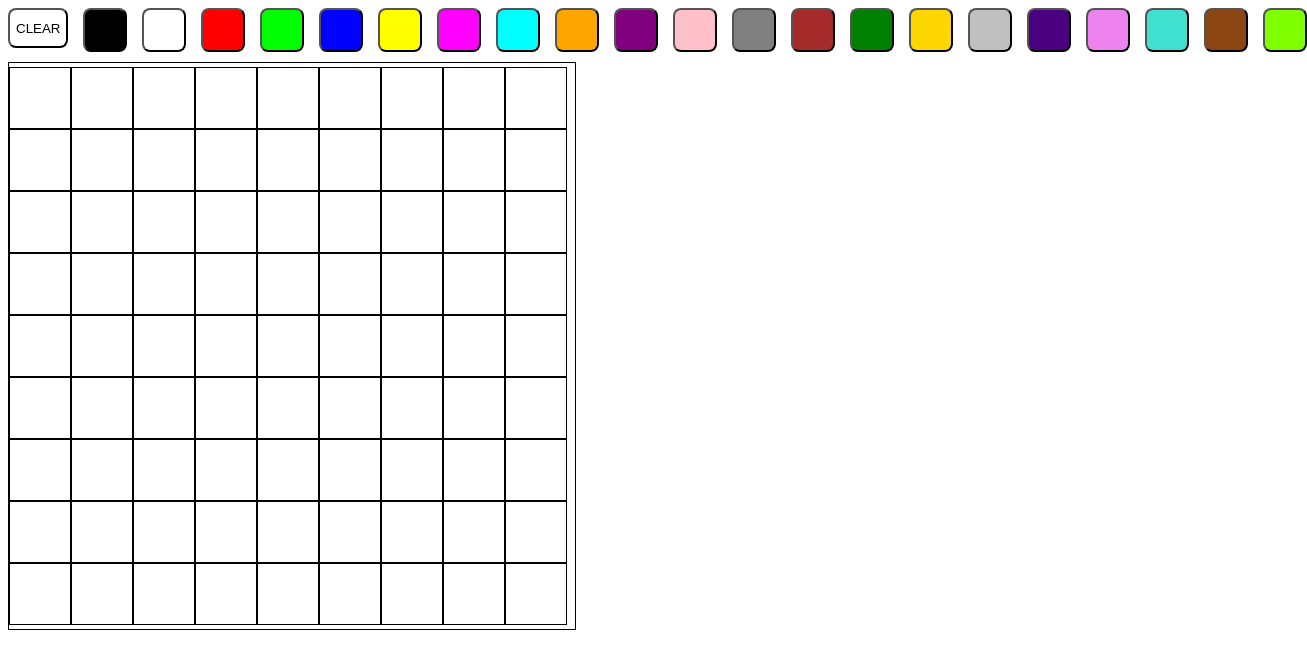
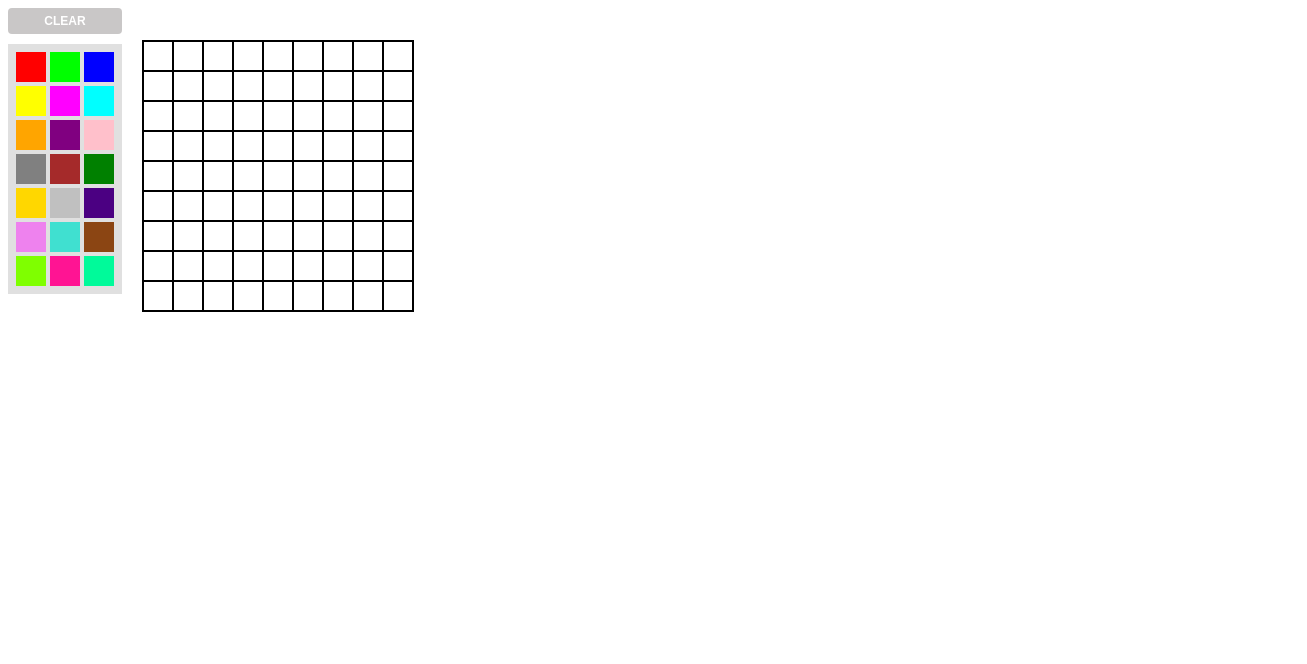
Before and after one commit to barryhammer/DI_Bootcamp, a plain HTML site: page Week2/Day4/ExercizesXP/index.html in a window 1280 px wide. Shown: the whole page, 1307 px wide, since content can reach past the window. Drawn offline with Linux system fonts and the light colour scheme.

Commit message:
Update Week 2 Day 4 and Day 5

```diff
--- a/Week2/Day4/ExercizesXP/index.html
+++ b/Week2/Day4/ExercizesXP/index.html
@@ -4,36 +4,22 @@
     <meta charset="UTF-8">
     <meta name="viewport" content="width=device-width, initial-scale=1.0">
     <link rel="stylesheet" href="style.css">
-    <title>Color Pad</title>
+    <title>Document</title>
 </head>
 <body>
-    <div id="container">
-        <div id="pallete">
-            <button id="clearButton">CLEAR</button>
-            <button id="color-1"></button>
-            <button id="color-2"></button>
-            <button id="color-3"></button>
-            <button id="color-4"></button>
-            <button id="color-5"></button>
-            <button id="color-6"></button>
-            <button id="color-7"></button>
-            <button id="color-8"></button>
-            <button id="color-9"></button>
-            <button id="color-10"></button>
-            <button id="color-11"></button>
-            <button id="color-12"></button>
-            <button id="color-13"></button>
-            <button id="color-14"></button>
-            <button id="color-15"></button>
-            <button id="color-16"></button>
-            <button id="color-17"></button>
-            <button id="color-18"></button>
-            <button id="color-19"></button>
-            <button id="color-20"></button>
-            <button id="color-21"></button>
-        </div>
-        <div id="canvas"></div>
+
+<div class="grids-wrapper">
+    <!-- Left Column: Button + 3x7 Grid -->
+    <div class="grid-column">
+        <button id="clear-btn" class="control-btn">CLEAR</button>
+        <div class="grid grid-3x7" id="grid-3x7"></div>
     </div>
+
+    <!-- Right Column: 9x9 Grid -->
+    <div class="grid-column no-button">
+        <div class="grid grid-9x9" id="grid-9x9"></div>
+    </div>
+</div>
 
     <script src="script.js"></script>
 </body>
--- a/Week2/Day4/ExercizesXP/script.js
+++ b/Week2/Day4/ExercizesXP/script.js
@@ -1,64 +1,65 @@
-const colors = [
-    "#000000", // Black
-    "#FFFFFF", // White
-    "#FF0000", // Red
-    "#00FF00", // Lime
-    "#0000FF", // Blue
-    "#FFFF00", // Yellow
-    "#FF00FF", // Magenta
-    "#00FFFF", // Cyan
-    "#FFA500", // Orange
-    "#800080", // Purple
-    "#FFC0CB", // Pink
-    "#808080", // Gray
-    "#A52A2A", // Brown
-    "#008000", // Green
-    "#FFD700", // Gold
-    "#C0C0C0", // Silver
-    "#4B0082", // Indigo
-    "#EE82EE", // Violet
-    "#40E0D0", // Turquoise
-    "#8B4513", // Saddle Brown
-    "#7FFF00"  // Chartreuse
+// Color array including your original options and the two additions
+const systemColors = [
+  "#FF0000", "#00FF00", "#0000FF", "#FFFF00", "#FF00FF",
+  "#00FFFF", "#FFA500", "#800080", "#FFC0CB", "#808080",
+  "#A52A2A", "#008000", "#FFD700", "#C0C0C0", "#4B0082",
+  "#EE82EE", "#40E0D0", "#8B4513", "#7FFF00", "#FF1493",
+  "#00FA9A"
 ];
 
-function clear(){
-    const section = document.getElementsByClassName('grid');
-    section.replaceChildren(); // Clears out grid
+let selectedColor = systemColors[0];
+
+function generateGrid(containerId, columns, rows, colorsArray = null) {
+  const container = document.getElementById(containerId);
+  const totalCells = columns * rows;
+
+  for (let i = 0; i < totalCells; i++) {
+    const cell = document.createElement('div');
+    cell.classList.add('cell');
+
+    cell.addEventListener("mousedown", () => {
+    cell.style.backgroundColor = selectedColor;
+    });
+
+    cell.addEventListener("mouseover", () => {
+        if (mouseDown) {
+            cell.style.backgroundColor = selectedColor;
+        }
+    });
+
+    if (colorsArray && colorsArray.length > 0) {
+    const colorIndex = i % colorsArray.length;
+    cell.style.backgroundColor = colorsArray[colorIndex];
+
+    cell.addEventListener("click", () => {
+        selectedColor = colorsArray[colorIndex];
+    });
+}
+    container.appendChild(cell);
+  }
 }
 
-// Select the grid container
-function id(id) {
-    return document.getElementById(id);
-}
+let mouseDown = false;
 
-// Setting a 9*9 grid
-let count = 0;
-let idcount = 0;
+document.addEventListener("mousedown", () => {
+    mouseDown = true;
+});
 
-window.onload = () => {
-    for (let i = 0; i < 81; i++) {
+document.addEventListener("mouseup", () => {
+    mouseDown = false;
+});
 
-        // Create tile & gave it CSS of the
-        // tile and then append it
-        let tile = document.createElement("p");
-        tile.id = idcount;
-        idcount++;
-        tile.classList.add("tile");
-        tile.textContent = "";
+// Generate both grids
+generateGrid('grid-3x7', 3, 7, systemColors);
+generateGrid('grid-9x9', 9, 9);
 
-        id("canvas").appendChild(tile);
-    }
+// Clear button logic
+document.getElementById("clear-btn").addEventListener("click", () => {
 
-    // Grid will be displayed if setting
-    // the display to none
-    id("togglebtn").addEventListener("click", () => {
-        if (count % 2 == 0) {
-            id("canvas").style.display = "none";
-            count++;
-        } else {
-            id("canvas").style.display = "flex";
-            count++;
-        }
+    const cells = document.querySelectorAll("#grid-9x9 .cell");
+
+    cells.forEach(cell => {
+        cell.style.backgroundColor = "white";
     });
-};
+
+});
--- a/Week2/Day4/ExercizesXP/style.css
+++ b/Week2/Day4/ExercizesXP/style.css
@@ -1,143 +1,84 @@
-#color-1 {
-    background-color: #000000; /* Black */
+/* Parent wrapper holding columns side by side */
+.grids-wrapper {
+  display: flex;
+  gap: 20px;
+  align-items: flex-start;
+  font-family: sans-serif;
 }
 
-#color-2 {
-    background-color: #FFFFFF; /* White */
+/* Vertical structural columns */
+.grid-column {
+  display: flex;
+  flex-direction: column;
+  gap: 10px;
 }
 
-#color-3 {
-    background-color: #FF0000; /* Red */
+/* Aligns the 9x9 grid to the same baseline height as the 3x7 grid */
+.no-button {
+  padding-top: 32px; /* Matches the button height + gap */
 }
 
-#color-4 {
-    background-color: #00FF00; /* Lime */
+/* Clear Button Styling */
+.control-btn {
+  padding: 6px 12px;
+  background-color: #c9c7c7;
+  color: white;
+  border: none;
+  border-radius: 4px;
+  cursor: pointer;
+  font-weight: bold;
+  font-size: 12px;
+  align-self: stretch;
 }
 
-#color-5 {
-    background-color: #0000FF; /* Blue */
-}
-
-#color-6 {
-    background-color: #FFFF00; /* Yellow */
-}
-
-#color-7 {
-    background-color: #FF00FF; /* Magenta */
-}
-
-#color-8 {
-    background-color: #00FFFF; /* Cyan */
-}
-
-#color-9 {
-    background-color: #FFA500; /* Orange */
-}
-
-#color-10 {
-    background-color: #800080; /* Purple */
-}
-
-#color-11 {
-    background-color: #FFC0CB; /* Pink */
-}
-
-#color-12 {
-    background-color: #808080; /* Gray */
-}
-
-#color-13 {
-    background-color: #A52A2A; /* Brown */
-}
-
-#color-14 {
-    background-color: #008000; /* Green */
-}
-
-#color-15 {
-    background-color: #FFD700; /* Gold */
-}
-
-#color-16 {
-    background-color: #C0C0C0; /* Silver */
-}
-
-#color-17 {
-    background-color: #4B0082; /* Indigo */
-}
-
-#color-18 {
-    background-color: #EE82EE; /* Violet */
-}
-
-#color-19 {
-    background-color: #40E0D0; /* Turquoise */
-}
-
-#color-20 {
-    background-color: #8B4513; /* Saddle Brown */
-}
-
-#color-21 {
-    background-color: #7FFF00; /* Chartreuse */
-}
-
-#pallete {
-    display: flex;       /* Forces children to sit horizontally next to each other */
-    gap: 15px;           /* Adds a clean space between the child divs */
-}
-
-#canvas {
-  display: flex;
-  margin-top: 10px;
-  flex-wrap: wrap;
-  border: 1px solid black;
-  align-content: center;
-  width: 566px;
-  height: 566px;
-  margin-bottom: 2vmin;
-}
-/*It is the tile which will append to the grid*/
-.tile {
-  display: flex;
-  flex-wrap: wrap;
-  justify-content: center;
-  align-items: center;
-  border: 1px solid black;
-  width: 60px;
-  height: 60px;
-  text-align: center;
-  margin: 0px;
-  font-size: 5vmin;
-}
-/* Thick right border for segregation*/
-.rightborder {
-  border-right: 5px solid black;
-}
-.bottomborder {
-  border-bottom: 5px solid black;
-}
-#clearButton {
-  height: 5vmin;
-  width: 12vmin;
-  background: none;
-  border-radius: 1vmin;
-}
-
-[id^="color"] {
-    background-color: #008000; /* Green */
-    height: 5vmin;
-    width: 12vmin;
-    background: none;
-    border-radius: 1vmin;
-    flex: 1;             /* Makes all boxes share the available width equally (optional) */
-    padding: 20px;
-}
-#clearButton:hover {
+.control-btn:hover {
   background-color: cyan;
+  color: black;
   box-shadow: 0 0 12px cyan;
   cursor: pointer;
 }
-.hide {
-  display: none;
+
+/* Individual grid container */
+.grid {
+  display: flex;
+  flex-wrap: wrap;
+  gap: 4px;
+  background-color: #e0e0e0;
+  padding: 8px;
+  box-sizing: content-box;
 }
+
+/* Base cell styling */
+.cell {
+  width: 30px;
+  height: 30px;
+  display: flex;
+  align-items: center;
+  justify-content: center;
+  font-size: 11px;
+  color: #fff;
+  border-color: black;
+  font-weight: bold;
+  box-sizing: border-box;
+  transition: background-color 0.2s ease;
+}
+
+/* 3x7 Layout constraints */
+.grid-3x7 {
+  width: calc(3 * 30px + 2 * 4px);
+}
+
+/* 9x9 Layout constraints and color */
+.grid-9x9 {
+    width: calc(9 * 30px);   /* 270px */
+    background-color: white;
+    border: 1px solid black;
+    padding: 0;
+    gap: 0;
+}
+
+#grid-9x9 .cell {
+    background-color: white;
+    border: 1px solid black;
+    color: black;
+}
--- /dev/null
+++ b/Week2/Day4/Sandbox/styles.css
@@ -0,0 +1,24 @@
+body{
+    font-family: Arial;
+    margin:40px;
+}
+
+form{
+    margin-bottom:20px;
+}
+
+.task{
+    display:flex;
+    align-items:center;
+    gap:10px;
+    margin:8px 0;
+}
+
+.fa-xmark{
+    color:red;
+    cursor:pointer;
+}
+
+label{
+    cursor:pointer;
+}
```
Also changed, not shown: Week2/Day4/DailyChallenge/index.html (+0 -3 lines), Week2/Day4/DailyChallenge/script.js (+0 -8 lines), Week2/Day4/Sandbox/index.html (added, +31 -0 lines), Week2/Day4/Sandbox/script.js (added, +78 -0 lines), Week2/Day5/DailyChallenge/groceries.js (added, +11 -0 lines), Week2/Day5/ExercizesXP/exercizesXP.js (added, +137 -0 lines), counter.js (added, +25 -0 lines), curry.js (added, +13 -0 lines).
